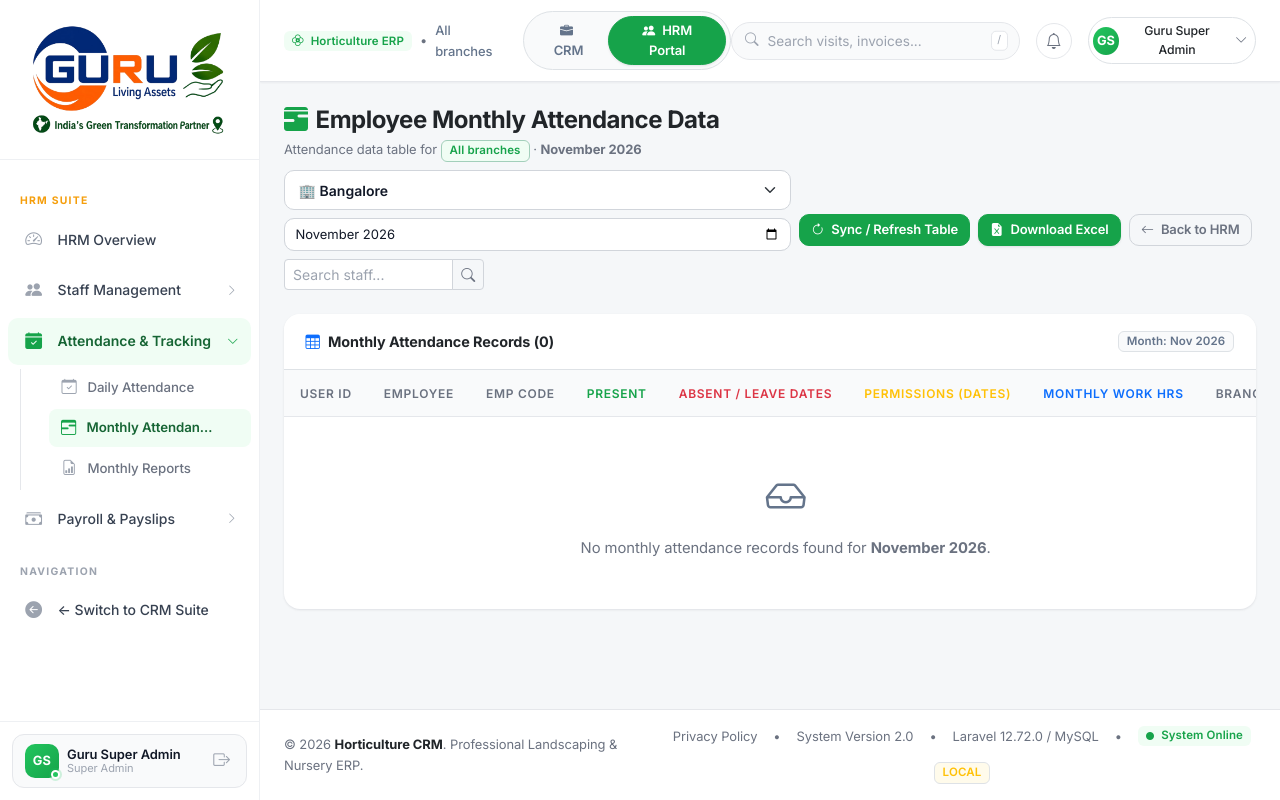
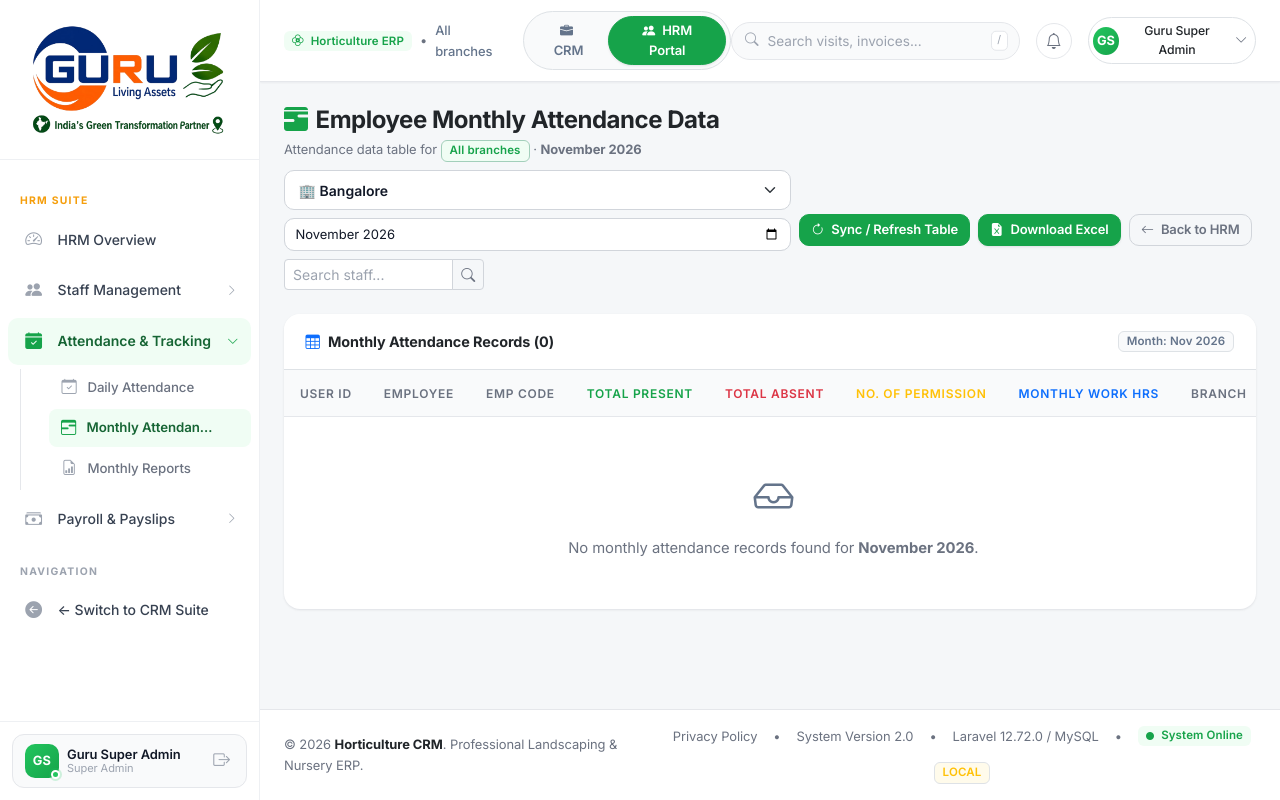
Before and after one commit to chennaiguruindia-art/Guru_CRM, a Laravel app: page /hrm/monthly-attendance in a window 1280 px wide. Run offline with Laravel 12, Linux system fonts and the light colour scheme; the visitor is signed in with stand-in values (Sample User, id 1); data comes from the database, SQL or seed files in the repository; data that the repository does not hold is empty.

Commit message:
ui(hrm): keep monthly attendance web table clean with counts only while preserving Excel details

```diff
--- a/resources/views/hrm/monthly-attendance.blade.php
+++ b/resources/views/hrm/monthly-attendance.blade.php
@@ -68,9 +68,9 @@
                     <th style="width: 75px;">User ID</th>
                     <th>Employee</th>
                     <th>Emp Code</th>
-                    <th class="text-center text-success">Present</th>
-                    <th class="text-center text-danger">Absent / Leave Dates</th>
-                    <th class="text-center text-warning">Permissions (Dates)</th>
+                    <th class="text-center text-success">Total Present</th>
+                    <th class="text-center text-danger">Total Absent</th>
+                    <th class="text-center text-warning">No. of Permission</th>
                     <th class="text-center text-primary">Monthly Work Hrs</th>
                     <th>Branch</th>
                 </tr>
@@ -80,12 +80,6 @@
                     @php
                         $det = $detailsByEmployee[$row->employee_id] ?? [
                             'monthly_work_hours' => 0,
-                            'leave_count' => 0,
-                            'half_day_count' => 0,
-                            'leave_dates' => [],
-                            'absent_dates' => [],
-                            'half_day_dates' => [],
-                            'permission_dates' => [],
                             'days' => [],
                         ];
                     @endphp
@@ -106,36 +100,16 @@
                             <span class="badge bg-success-subtle text-success border border-success-subtle px-3 py-2 rounded-pill fs-6 fw-bold">
                                 {{ fmod($row->total_present, 1) == 0 ? (int)$row->total_present : $row->total_present }}
                             </span>
-                            @if($det['half_day_count'] > 0)
-                                <div class="small text-warning-emphasis mt-1" style="font-size: 0.72rem;">
-                                    Half-Day: {{ implode(', ', $det['half_day_dates']) }}
-                                </div>
-                            @endif
                         </td>
                         <td class="text-center">
                             <span class="badge bg-danger-subtle text-danger border border-danger-subtle px-3 py-2 rounded-pill fs-6 fw-bold">
                                 {{ fmod($row->total_absent, 1) == 0 ? (int)$row->total_absent : $row->total_absent }}
                             </span>
-                            @if(!empty($det['leave_dates']))
-                                <div class="small text-info-emphasis mt-1" style="font-size: 0.72rem;">
-                                    <strong>Leave:</strong> {{ implode(', ', $det['leave_dates']) }}
-                                </div>
-                            @endif
-                            @if(!empty($det['absent_dates']))
-                                <div class="small text-danger mt-1" style="font-size: 0.72rem; max-width: 200px; margin: 0 auto;">
-                                    <strong>Absent:</strong> {{ implode(', ', $det['absent_dates']) }}
-                                </div>
-                            @endif
                         </td>
                         <td class="text-center">
                             <span class="badge bg-warning-subtle text-warning-emphasis border border-warning-subtle px-3 py-2 rounded-pill fs-6 fw-bold">
                                 {{ $row->no_of_permission }}
                             </span>
-                            @if(!empty($det['permission_dates']))
-                                <div class="small text-dark mt-1" style="font-size: 0.72rem;">
-                                    {{ implode(', ', $det['permission_dates']) }}
-                                </div>
-                            @endif
                         </td>
                         <td class="text-center">
                             <div class="fw-bold text-primary font-monospace fs-6">
```
